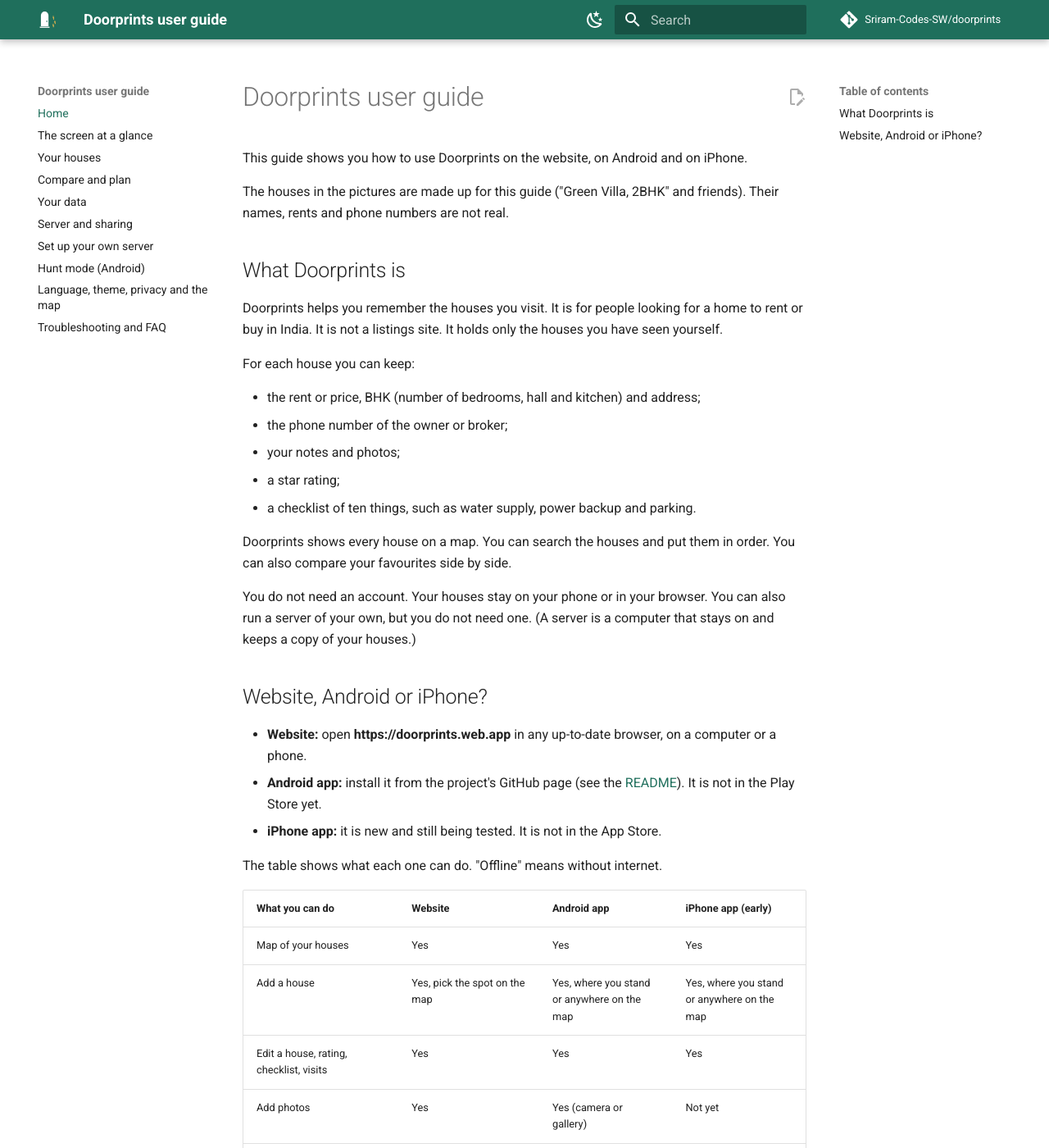
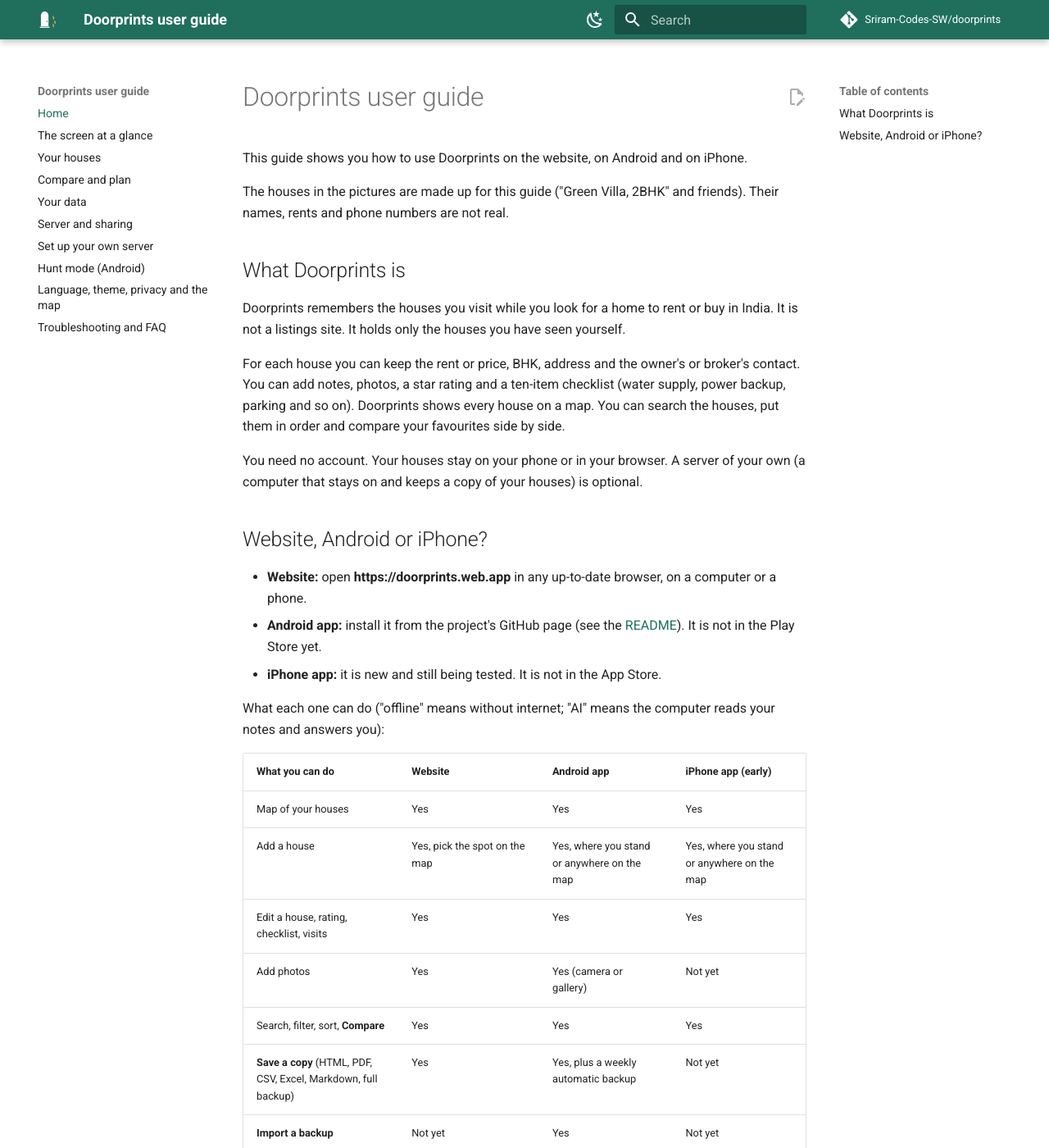
Before and after one commit to Sriram-Codes-SW/doorprints, an MkDocs documentation site: the page built from guide/docs/index.md, in a window 1280 px wide and 1400 px high. Shown: the whole window at 82% size. Built offline with MkDocs 1.6.1 and Material for MkDocs 9.7.7, drawn with Linux system fonts in a browser that asks for light colours; comment, search, counter and statistics services are not loaded; some of the changed text lies outside the part shown.

Commit message:
Guide in plain language: work in progress
Co-Authored-By: Claude <noreply@anthropic.com>
Claude-Session: https://claude.ai/code/session_011Vb12cKJLnh2PUgUarZgVx

```diff
--- a/guide/docs/index.md
+++ b/guide/docs/index.md
@@ -6,22 +6,15 @@ The houses in the pictures are made up for this guide ("Green Villa, 2BHK" and f
 
 ## What Doorprints is
 
-Doorprints helps you remember the houses you visit. It is for people looking for a home to rent or buy in India.
-It is not a listings site. It holds only the houses you have seen yourself.
+Doorprints remembers the houses you visit while you look for a home to rent or buy in India. It is not a listings
+site. It holds only the houses you have seen yourself.
 
-For each house you can keep:
+For each house you can keep the rent or price, BHK, address and the owner's or broker's contact. You can add notes,
+photos, a star rating and a ten-item checklist (water supply, power backup, parking and so on). Doorprints shows every
+house on a map. You can search the houses, put them in order and compare your favourites side by side.
 
-- the rent or price, BHK (number of bedrooms, hall and kitchen) and address;
-- the phone number of the owner or broker;
-- your notes and photos;
-- a star rating;
-- a checklist of ten things, such as water supply, power backup and parking.
-
-Doorprints shows every house on a map. You can search the houses and put them in order. You can also compare your
-favourites side by side.
-
-You do not need an account. Your houses stay on your phone or in your browser. You can also run a server of your own,
-but you do not need one. (A server is a computer that stays on and keeps a copy of your houses.)
+You need no account. Your houses stay on your phone or in your browser. A server of your own (a computer that stays on
+and keeps a copy of your houses) is optional.
 
 ## Website, Android or iPhone?
 
@@ -30,7 +23,7 @@ but you do not need one. (A server is a computer that stays on and keeps a copy
   It is not in the Play Store yet.
 - **iPhone app:** it is new and still being tested. It is not in the App Store.
 
-The table shows what each one can do. "Offline" means without internet.
+What each one can do ("offline" means without internet; "AI" means the computer reads your notes and answers you):
 
 | What you can do | Website | Android app | iPhone app (early) |
 |---|---|---|---|
@@ -45,5 +38,3 @@ The table shows what each one can do. "Offline" means without internet.
 | **Hunt mode** (alerts when you pass a house you have seen) | No | Yes | No |
 | Ask and Plan visits (AI) | Only with [your own server](set-up-a-server.md) with AI turned on | Same | Same |
 | Works offline | Yes, after the first visit | Yes | Yes |
-
-"AI" (artificial intelligence) means the computer reads your notes and answers questions about them.
```
Also changed, not shown: guide/docs/hunt-mode.md (+11 -7 lines), guide/docs/server-and-sharing.md (+1 -1 lines), guide/docs/your-data.md (+0 -1 lines).
